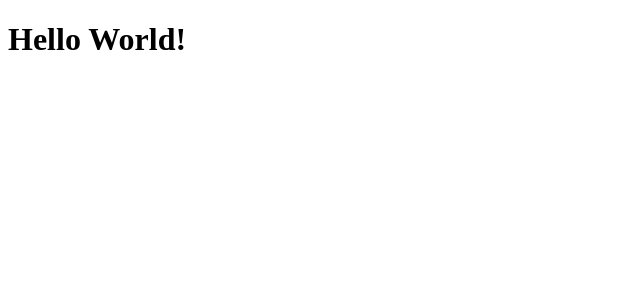
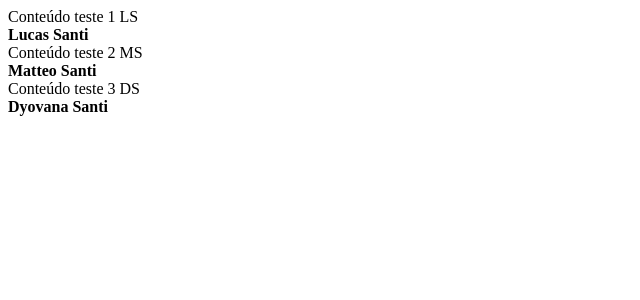
Before and after one commit to idlucassanti/ignite.react.feed, a React (Vite) app: page / in a window 1280 px wide. Shown: the top 300 px of the page, without its empty margins (0-640 px from the left). Built offline with nearby package versions, Linux system fonts and the light colour scheme.

Commit message:
[01] Componentes e Propriedades

```diff
--- a/src/App.jsx
+++ b/src/App.jsx
@@ -1,7 +1,11 @@
+import { Post } from './components/Post';
+
 export function App() {
   return (
     <div>
-      <h1>Hello World!</h1>
+      <Post author="Lucas Santi" content="Conteúdo teste 1 LS"/>
+      <Post author="Matteo Santi" content="Conteúdo teste 2 MS"/>
+      <Post author="Dyovana Santi" content="Conteúdo teste 3 DS"/>
     </div>
   )
 }
--- /dev/null
+++ b/src/components/Post.jsx
@@ -0,0 +1,8 @@
+export function Post(props) {
+  return (
+    <div>
+      <section>{props.content}</section>
+      <strong>{props.author}</strong>
+    </div>
+  );
+}
```
